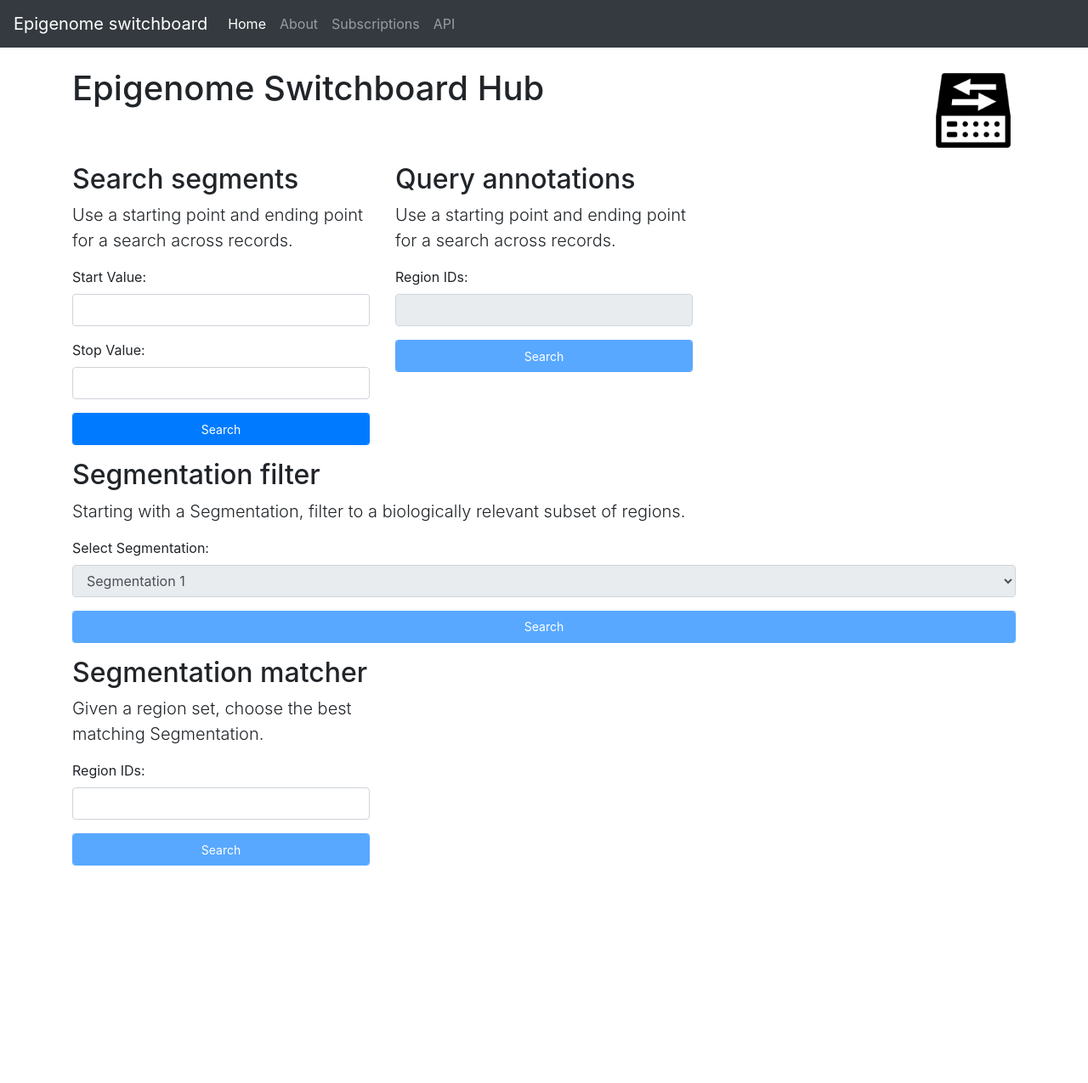
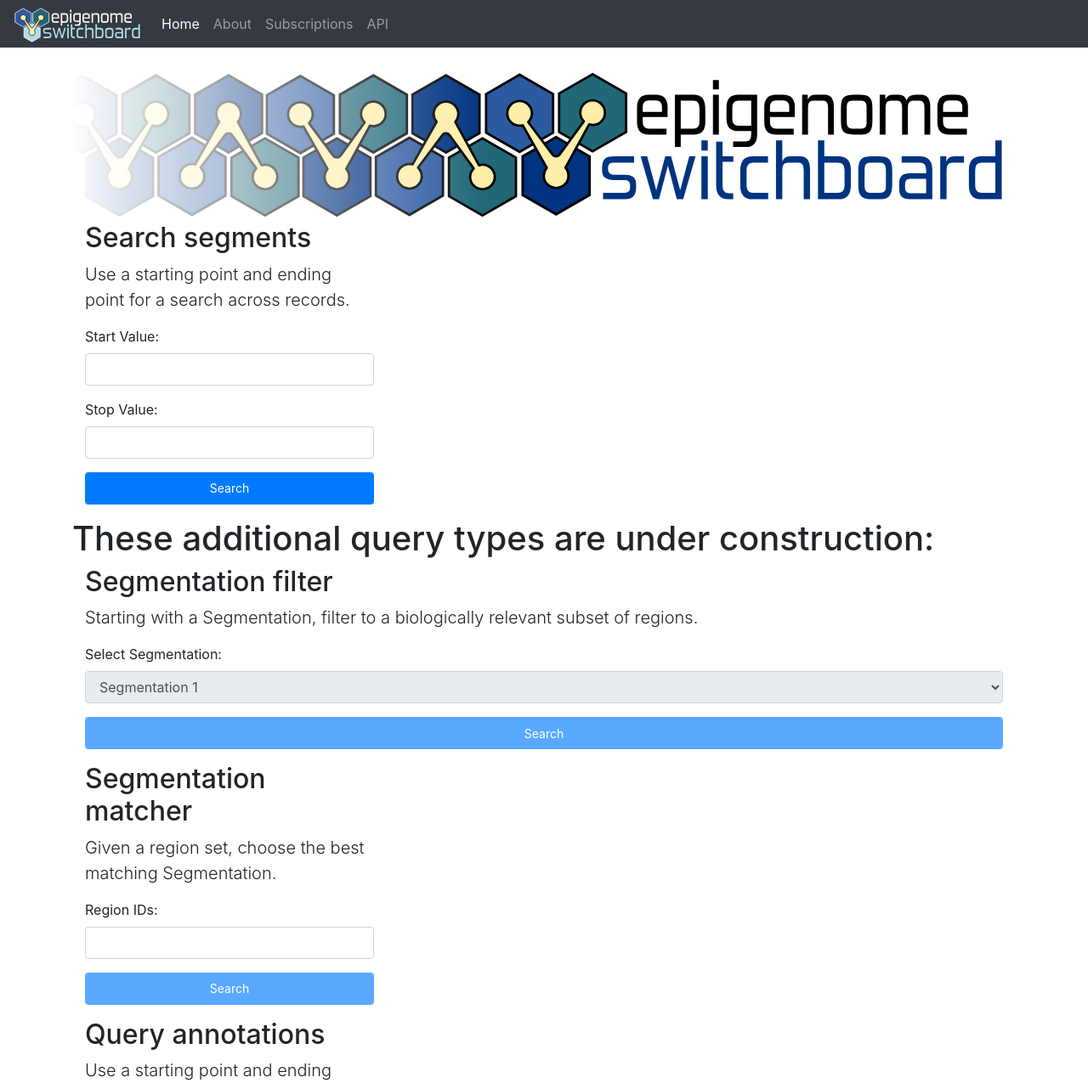
Before and after one commit to databio/episb-hub, a Flask app: page / in a window 1280 px wide. Shown: the top 1275 px of the page at 85% size. Before the commit the page ends 1019 px from the top, so only its background shows below. Run offline with Flask 2, Linux system fonts and the light colour scheme; some libraries are stand-ins or nearby versions.

Commit message:
Some style tweaks, in progress...

```diff
--- a/templates/about.html
+++ b/templates/about.html
@@ -9,7 +9,7 @@
   <h1>About the Epigenome Switchboard</h1>
 
   <div>
-    <p class="lead">The EPISB Switchboard is ...</p>
+    <p class="lead">The epigenome switchboard is a loosely coupled collection of web servers and data resources that together form a network for analysis of epigenome data. The data contained in the network is anything that can be represented as collections of genomic regions. The switchboard provides hubs that allow users to interact with the data through RESTful API endpoints, or via interactive web interface. Each hub can connect to one or more data providers, which can mix both public and private data sources, enabling users to integrate data from multiple sources and to place internal data in the context of public resources for analysis.</p>
 
   </div>
 
--- a/templates/foot.html
+++ b/templates/foot.html
@@ -12,6 +12,5 @@ $(document).ready(function(){
   });
 });
 </script>
-
 </body>
 </html>
--- a/templates/home.html
+++ b/templates/home.html
@@ -4,10 +4,8 @@
 
 <div class="container">
 
-  <img src="static/images/switchboard.png" style="max-width:100px;float:right;" />
-  <h1 style="margin-bottom:4rem;">Epigenome Switchboard Hub</h1>
+  <img src="static/images/epigenome_switchboard_logo_fade.svg" style="width:100%;" />
 
-  <div class="row">
   <div class="col-sm-4">
     <h2>Search segments</h2>
     <p class="lead">Use a starting point and ending point for a search across records.</p>
@@ -24,18 +22,8 @@
     </form>
   </div>
 
- <div class="col-sm-4">
-    <h2>Query annotations</h2>
-    <p class="lead">Use a starting point and ending point for a search across records.</p>
-    <form method="POST" action="/get">
-      <div class="form-group">
-        <label for="regionIDs">Region IDs:</label><input type="text" name="start" id="regionIDs" class="form-control" disabled />
-      </div>
-      <div class="form-group">
-        <button class="btn btn-primary btn-sm form-control" disabled>Search</button>
-      </div>
-    </form>
-  </div>
+
+  <h1>These additional query types are under construction: </h1>
 
  <div class="col-sm-12">
     <h2>Segmentation filter</h2>
@@ -71,7 +59,20 @@
     </form>
   </div>
 
+
+ <div class="col-sm-4">
+    <h2>Query annotations</h2>
+    <p class="lead">Use a starting point and ending point for a search across records.</p>
+    <form method="POST" action="/get">
+      <div class="form-group">
+        <label for="regionIDs">Region IDs:</label><input type="text" name="start" id="regionIDs" class="form-control" disabled />
+      </div>
+      <div class="form-group">
+        <button class="btn btn-primary btn-sm form-control" disabled>Search</button>
+      </div>
+    </form>
   </div>
+
 </div>
 
 {% include 'foot.html' %}
--- a/templates/menu.html
+++ b/templates/menu.html
@@ -1,5 +1,5 @@
     <nav class="navbar navbar-expand-md navbar-dark bg-dark mb-4">
-      <a class="navbar-brand" href="#">Epigenome switchboard</a>
+      <a class="navbar-brand" href="#"><img src="static/images/epigenome_switchboard_logo_dark.svg" style="width:150px;margin-top:-10px; margin-bottom:-10px" alt="Epigenome switchboard" /></a>
       <button class="navbar-toggler" type="button" data-toggle="collapse" data-target="#navbarCollapse" aria-controls="navbarCollapse" aria-expanded="false" aria-label="Toggle navigation">
         <span class="navbar-toggler-icon"></span>
       </button>
```
Also changed, not shown: static/images/epigenome_switchboard_bar.png (added), static/images/epigenome_switchboard_bar.svg, static/images/epigenome_switchboard_logo_dark.svg (added), static/images/epigenome_switchboard_logo_fade.svg (added).
